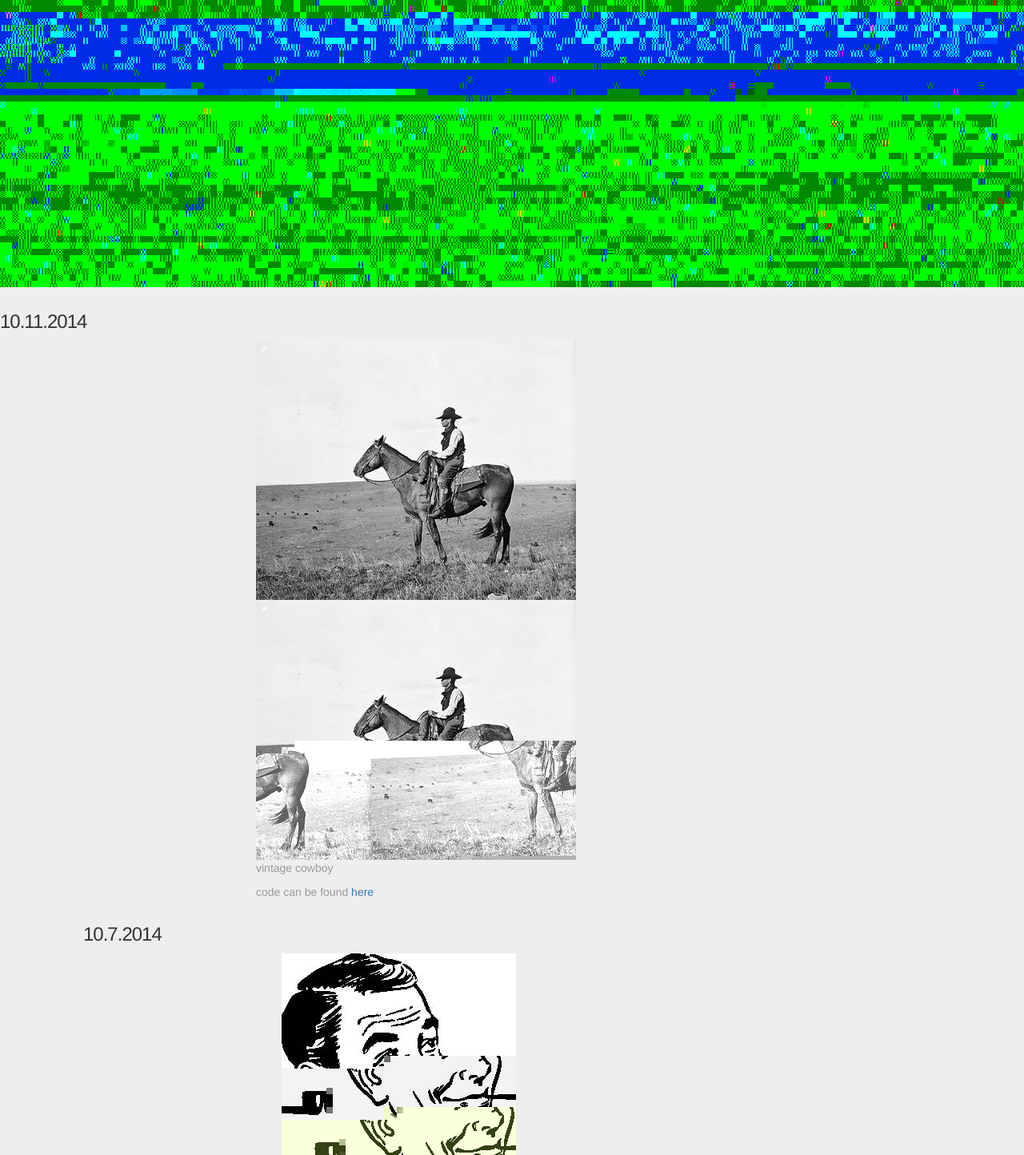
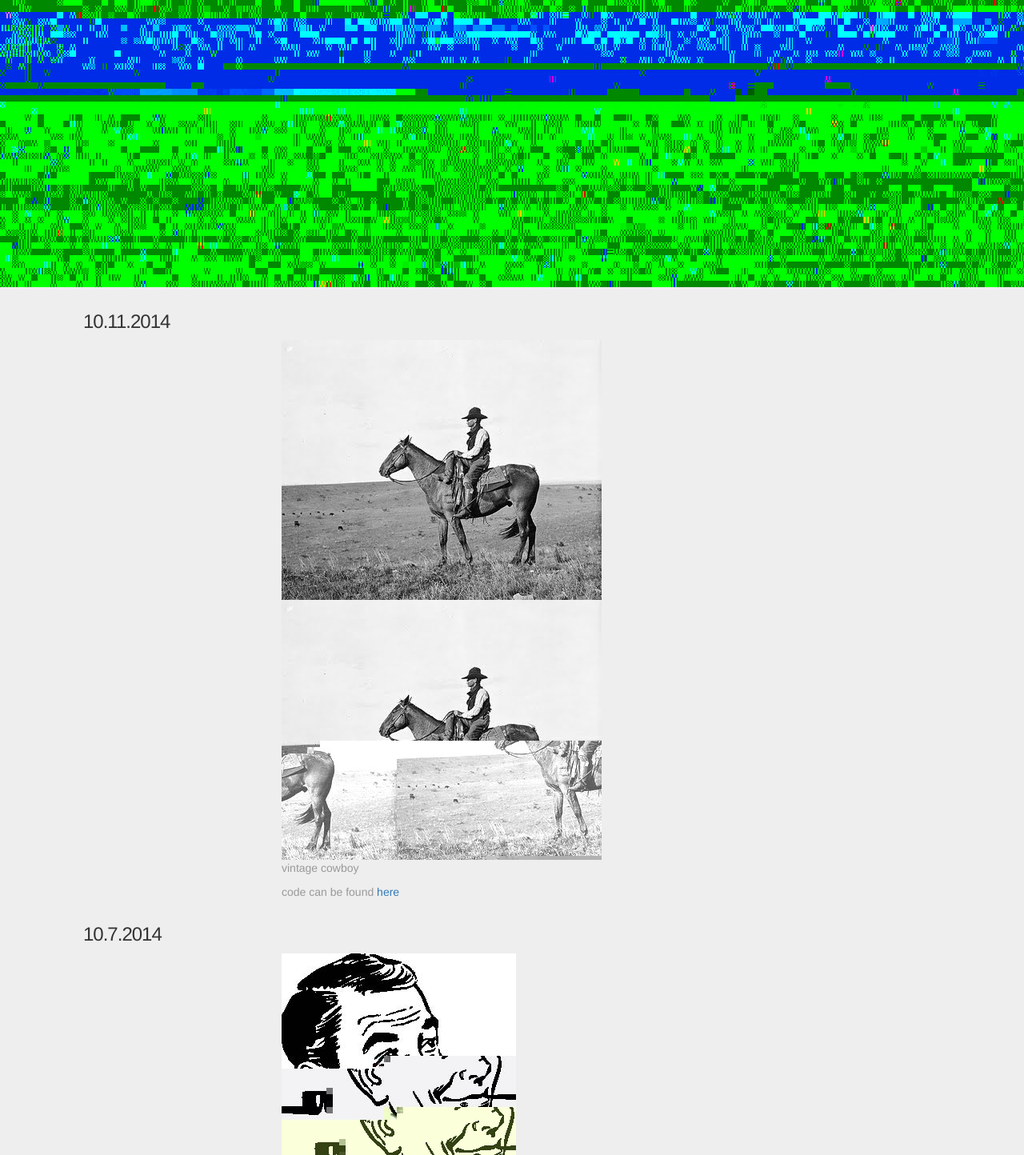
Before and after one commit to steezeburger/steezeburger, a Flask app: page /glitch/exhibition/ in a window 1280 px wide. Shown: the part 41-1485 px from the top of the page at 80% size. Run offline with Flask 2, Linux system fonts and the light colour scheme; some libraries are stand-ins or nearby versions.

Commit message:
fixed html typo which caused styling error

```diff
--- a/app/templates/glitch-exhibition.html
+++ b/app/templates/glitch-exhibition.html
@@ -1,7 +1,7 @@
 {% extends "base.html" %}
 {% block content %}
 	<div class="content">
-        <div class="paragraphcontainer>">
+        <div class="paragraphcontainer">
             <h3>10.11.2014</h3>
             <div class="img-contain">
                 <img class="img" src="{{ url_for('static', filename='images/originals/cowboy-original.jpg') }}">
```
